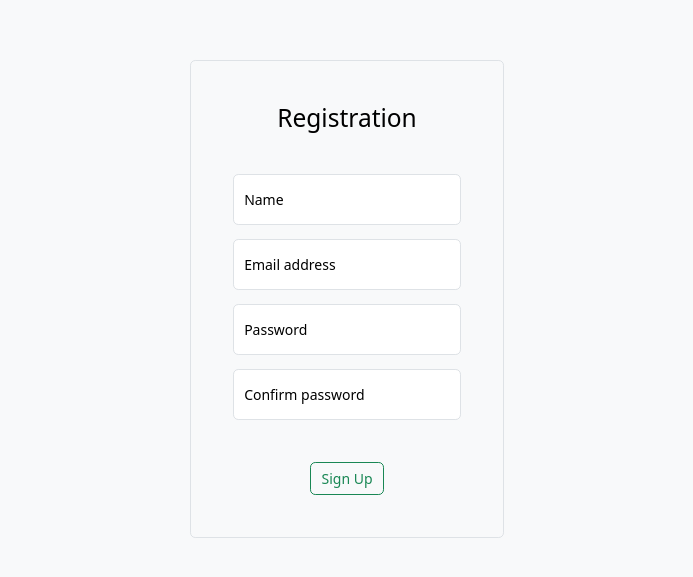
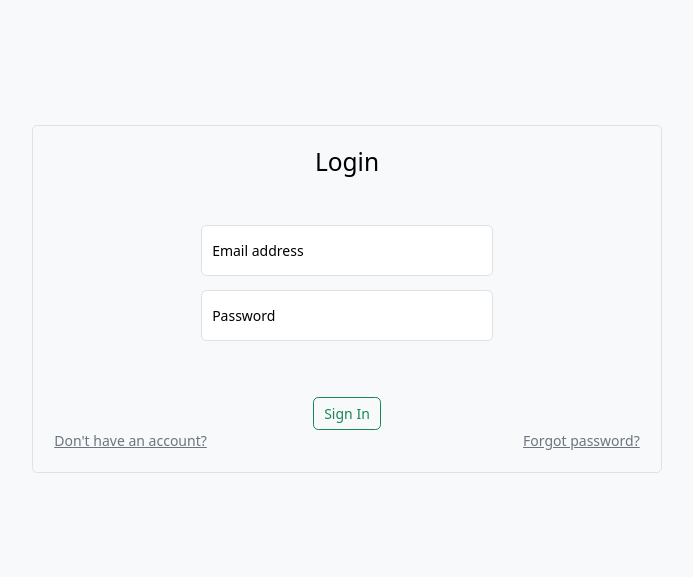
Before and after one commit to thoyoin/course-project, a React (Create React App) app in the folder client/: page /Login in a window 1280 px wide. Shown: the part 101-678 px from the top of the page, without its empty margins (293-986 px from the left). Built offline with nearby package versions, Linux system fonts and the light colour scheme.

Commit message:
auth rdy

```diff
--- a/client/src/App.js
+++ b/client/src/App.js
@@ -1,11 +1,16 @@
+import Login from './components/Login';
 import Registration from './components/Registration';
 import './index.css';
-
+import { Routes, Route, Navigate } from 'react-router-dom';
 
 function App() {
   return (
     <div className="App">
-        <Registration />
+      <Routes>
+        <Route path='/' element={<Navigate to='/Login' replace />} />
+        <Route path='/Login' element={<Login />} />
+        <Route path='/Registration' element={<Registration />} />
+      </Routes>
     </div>
   );
 }
--- /dev/null
+++ b/client/src/components/Login.js
@@ -0,0 +1,28 @@
+import React from 'react'
+
+const Login = () => {
+  return (
+    <div>
+        <div className='container-fluid vh-100 text-bg-light d-flex flex-row justify-content-center align-items-center'>
+            <div className='container-sm w-50 p-4 border rounded d-flex flex-column justify-content-center align-items-center'>
+                <div className='text-center mb-5'><h3>Login</h3></div>
+                <div className="form-floating mb-3 w-50">
+                    <input type="email" className="form-control" id="floatingInput" placeholder="name@example.com"/>
+                    <label for="floatingInput">Email address</label>
+                </div>
+                <div className="form-floating mb-3 w-50">
+                    <input type="password" className="form-control" id="floatingPassword" placeholder="Password"/>
+                    <label for="floatingPassword">Password</label>
+                </div>
+                <div className='text-center mt-5'><button type="submit" className="btn btn-outline-success">Sign In</button></div>
+                <div className='d-flex flex-row justify-content-between w-100'>
+                    <a className='link-secondary' href='/Registration'>Don't have an account?</a>
+                    <a className='link-secondary' href='1'>Forgot password?</a>
+                </div>
+            </div>
+        </div>
+    </div>
+  )
+}
+
+export default Login
--- a/client/src/components/Registration.js
+++ b/client/src/components/Registration.js
@@ -3,25 +3,28 @@ import React from 'react'
 const Registration = () => {
   return (
     <div className='container-fluid vh-100 text-bg-light d-flex flex-row justify-content-center align-items-center'>
-        <div className='container-sm w-25 p-5 border rounded'>
+        <div className='container-sm w-50 p-4 border rounded d-flex flex-column justify-content-center align-items-center'>
             <div className='text-center mb-5'><h3>Registration</h3></div>
-            <div className="form-floating mb-3">
+            <div className="form-floating mb-3 w-50">
                 <input type="text" className="form-control" id="floatingInput" placeholder="Name"/>
-                <label for="floatingInput">Name</label>
+                <label htmlFor="floatingInput">Name</label>
             </div>
-            <div className="form-floating mb-3">
+            <div className="form-floating mb-3 w-50">
                 <input type="email" className="form-control" id="floatingInput" placeholder="name@example.com"/>
-                <label for="floatingInput">Email address</label>
+                <label htmlFor="floatingInput">Email address</label>
             </div>
-            <div className="form-floating mb-3">
+            <div className="form-floating mb-3 w-50">
                 <input type="password" className="form-control" id="floatingPassword" placeholder="Password"/>
-                <label for="floatingPassword">Password</label>
+                <label htmlFor="floatingPassword">Password</label>
             </div>
-            <div className="form-floating">
+            <div className="form-floating w-50">
                 <input type="password" className="form-control" id="floatingPassword" placeholder="Password"/>
-                <label for="floatingPassword">Confirm password</label>
+                <label htmlFor="floatingPassword">Confirm password</label>
             </div>
-            <div className='text-center mt-5'><button type="submit" class="btn btn-outline-success">Sign Up</button></div>
+            <div className='text-center mt-5'><button type="submit" className="btn btn-outline-success">Sign Up</button></div>
+            <div className='d-flex flex-row justify-content-start w-100'>
+                <a className='link-secondary' href='/Login'>Already have an account?</a>
+            </div>
         </div>
     </div>
   )
--- a/client/src/index.js
+++ b/client/src/index.js
@@ -3,10 +3,11 @@ import ReactDOM from 'react-dom/client';
 import './index.css';
 import App from './App';
 import 'bootstrap/dist/css/bootstrap.min.css';
+import { BrowserRouter } from 'react-router-dom';
 
 const root = ReactDOM.createRoot(document.getElementById('root'));
 root.render(
-  <React.StrictMode>
-    <App />
-  </React.StrictMode>
+    <BrowserRouter>
+        <App />
+    </BrowserRouter>
 );
```
